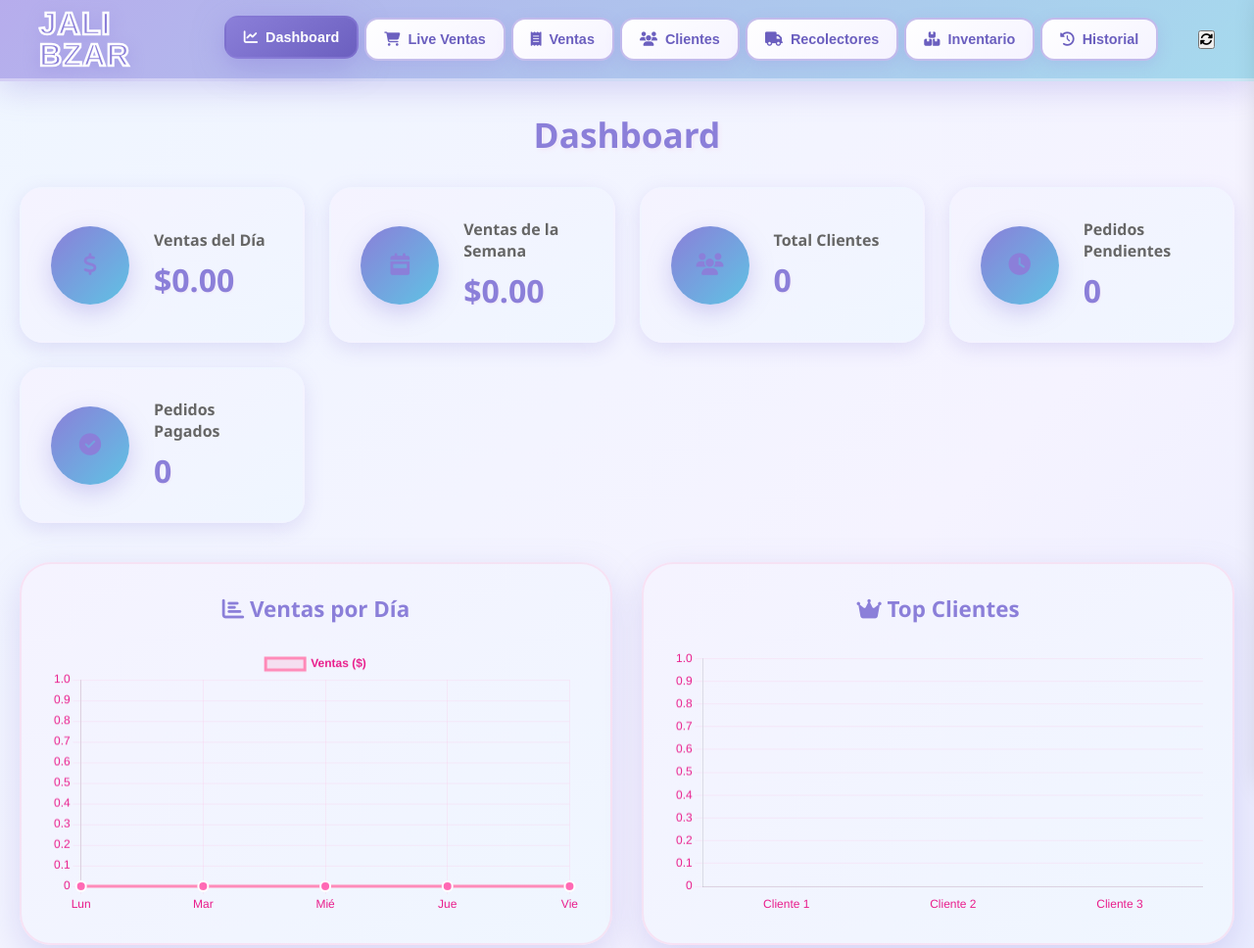
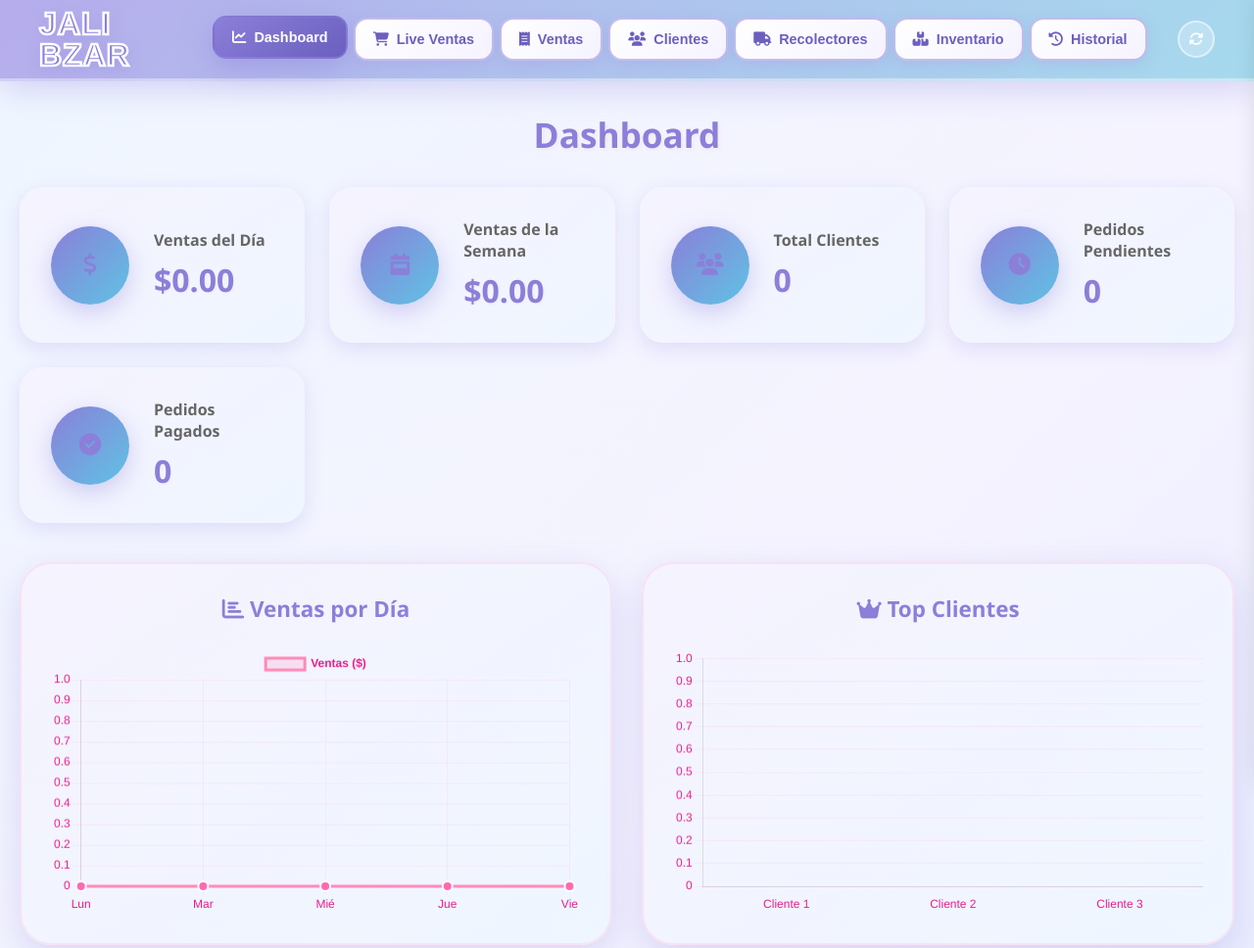
Before and after one commit to LizethEstrada90/JaLi-Bzar, a website: page index.html in a window 1280 px wide. Shown: the top 968 px of the page at 98% size. Drawn offline with nearby package versions, Linux system fonts and the light colour scheme; no server answers; a web font is replaced by a local one.

Commit message:
Update inventario.css

```diff
--- a/inventario.css
+++ b/inventario.css
@@ -557,3 +557,24 @@
     font-weight: 600;
 }
 .inv-badge-dato i { font-size: 0.7rem; }
+
+/* ─── Botón sync header ─── */
+.btn-sync-header {
+    background: rgba(255,255,255,0.25) !important;
+    border: 2px solid rgba(255,255,255,0.5) !important;
+    color: white !important;
+    border-radius: 50% !important;
+    width: 38px !important;
+    height: 38px !important;
+    display: flex !important;
+    align-items: center !important;
+    justify-content: center !important;
+    cursor: pointer !important;
+    font-size: 0.9rem !important;
+    transition: all 0.3s !important;
+    flex-shrink: 0 !important;
+}
+.btn-sync-header:hover {
+    background: rgba(255,255,255,0.4) !important;
+    transform: rotate(180deg) !important;
+}
```
